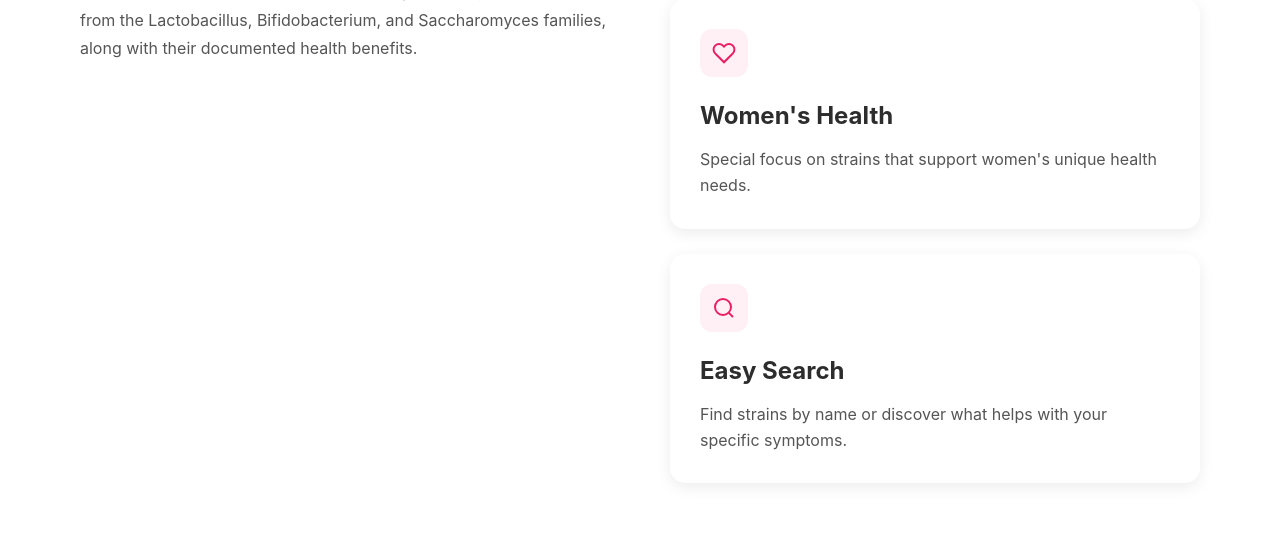
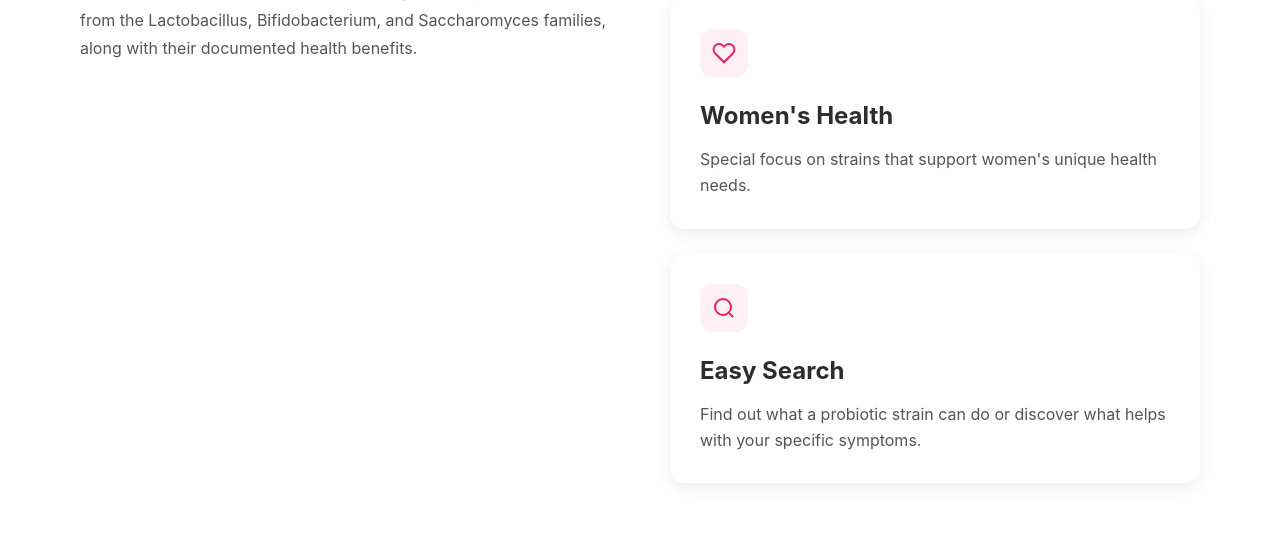
Before and after one commit to blvberrii/ImpactX-2025, a Flask app: page /about in a window 1280 px wide. Shown: the part 395-938 px from the top of the page. Run offline with Flask 3, Linux system fonts and the light colour scheme.

Commit message:
I SWEAR IM DONE

```diff
--- a/templates/about.html
+++ b/templates/about.html
@@ -55,7 +55,7 @@
                         </svg>
                     </div>
                     <h3 class="feature-title">Easy Search</h3>
-                    <p class="feature-description">Find strains by name or discover what helps with your specific symptoms.</p>
+                    <p class="feature-description">Find out what a probiotic strain can do or discover what helps with your specific symptoms.</p>
                 </div>
             </div>
         </div>
--- a/templates/search.html
+++ b/templates/search.html
@@ -55,7 +55,7 @@
         <div id="symptom-search-section" class="search-section" style="display: none;">
             <p class="symptom-instruction">Select the symptoms you'd like to address:</p>
             <div class="symptoms-grid" id="symptoms-grid"></div>
-            <button class="find-button" onclick="searchBySymptoms()">Find Benefits →</button>
+            <button class="find-button" onclick="searchBySymptoms()">Find Strain(s) →</button>
         </div>
 
         <div class="disclaimer">
```
